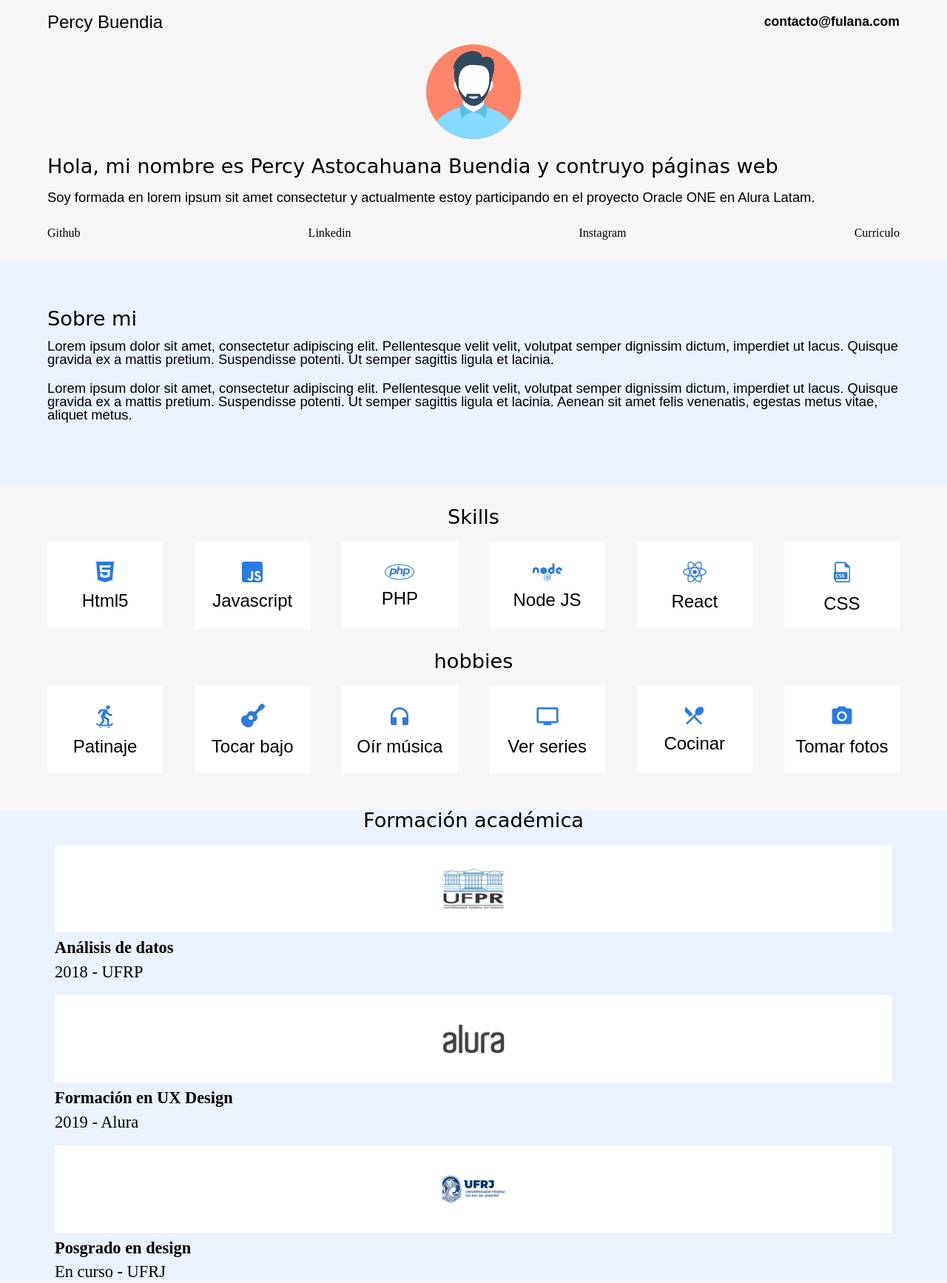
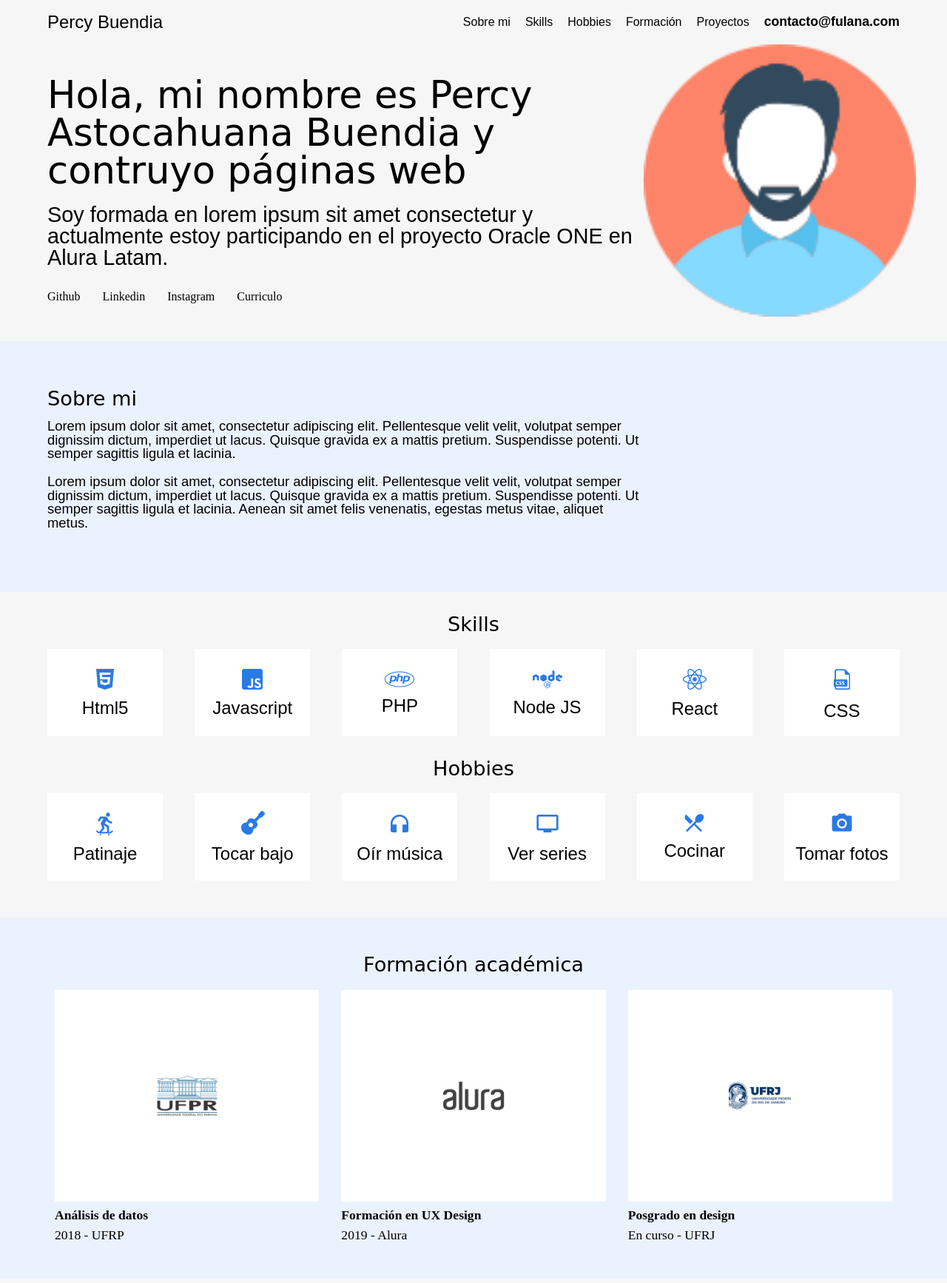
Before and after one commit to percybuendia/Portafolio, a plain HTML site: page index.html in a window 1280 px wide. Shown: the top 1734 px of the page at 74% size. Drawn offline with Linux system fonts and the light colour scheme; a web font is replaced by a local one.

Commit message:
Se modifico algunas clases del hmtl y algunas estilos del css  de igual manera de creo un archivo de nuevo que hara el estilo responsivo

```diff
--- /dev/null
+++ b/css/responsive.css
@@ -0,0 +1,133 @@
+/*----------tablet  768px---------- */
+
+@media screen and (min-width:768px){
+
+    /*----------seccion hero---------- */
+
+    .hero{
+        flex-direction: row-reverse;
+        align-items: center;
+    }
+
+    .hero__contenedor--perfil{
+        width: 30%;
+    }
+
+    .hero__descripcion{
+        width: 70%;
+    }
+
+
+    /*----------seccion skills y hobbies---------- */
+
+    .skills__box , .hobbies__box {
+        width: 30.3% ;
+    }
+
+
+
+    /*----------section sobre formacion Academica---------- */
+
+    .formacion__academias {
+        flex-direction: row;
+        gap: 10px;
+    }
+
+    .formacion__academias--box{
+        width: 33.3%;
+    }
+
+
+
+    /*----------section sobre Experiencia ---------- */
+
+    .experiencia__descripcion{
+        text-align: left;
+    }
+
+}
+
+
+/*----------desktop  1024px---------- */
+
+
+@media screen and (min-width: 1024px){
+    /*----------barra de navegacion---------- */
+
+    .head__navegacion{
+        display: flex;
+        gap: 20px;
+        align-items: center;
+    }
+
+    .head__navegacion ul{
+        display: flex;
+        gap: 20px;
+        font-family: var(--font-family-parrafos);
+    }
+
+    /*----------seccion hero---------- */
+
+    .hero__contenedor--perfil img{
+        width: 368px;
+        height: 368px;
+    }
+
+    .hero__descripcion--titulo{
+        font-size: 3.2rem;
+    }
+
+    .hero__descripcion--parrafo{
+        font-size: 1.8rem;
+    }
+
+    .hero__descripcion--redes{
+        justify-content: start;
+        gap: 30px;
+    }
+
+
+    /*----------section sobre mi---------- */
+
+    .sobre__mi--descripcion p{
+        width: 70%;
+    }
+
+
+    /*----------seccion skills y hobbies---------- */
+
+    .skills__box , .hobbies__box {
+        width: 13.3% ;
+    }
+
+    /*----------section sobre formacion Academica---------- */
+
+    .formacion__img{
+        height: 286px;
+    }
+
+    /*----------section sobre Experiencia ---------- */
+
+    .experiencia__box{
+        flex-direction: row;
+        align-items: center;
+        gap: 10px;
+    }
+
+    .challenge__two{
+        flex-direction: row-reverse;
+    }
+
+
+    /*----------section sobre cotacto ---------- */
+
+    .form__contacto--content{
+        display: flex;
+        justify-content: center;
+        gap: 10px;
+    }
+
+    .form__contacto__img img{
+        display: inline;
+    }
+}
--- a/css/style.css
+++ b/css/style.css
@@ -141,9 +141,11 @@ main, header,footer{
 
 /*----------section sobre formacion Academica---------- */
 
-.Formacion{
+.formacion{
     margin-top: 50px;
     background-color: var(--background--sobre-mi);
+    padding: 50px 0;
+
 }
 
 .formacion__titulo{
@@ -156,13 +158,12 @@ main, header,footer{
 .formacion__academias{
     display: flex;
     flex-direction: column;
-    gap: 20px;
+    gap: 15px;
 }
 
 .formacion__academias--box ul{
     padding: 0 10px;
 }
-
 
 .formacion__img{
     display: flex;
@@ -172,6 +173,7 @@ main, header,footer{
     background-color: #fff;
     width: 100%;
 }
+
 .formacion__img img{
     width: 84px;
     height: 58px;
@@ -183,7 +185,7 @@ main, header,footer{
 }
 
 .formacion__lugar ,.formacion__fecha{
-    font-size: 1.4rem;
+    font-size: 1.1rem;
 }
 
 /*----------section sobre Experiencia ---------- */
--- a/index.html
+++ b/index.html
@@ -8,6 +8,7 @@
 <link rel="preconnect" href="https://fonts.gstatic.com" crossorigin>
 <link href="https://fonts.googleapis.com/css2?family=Caprasimo&family=Ysabeau+Infant:ital@1&display=swap" rel="stylesheet">
     <link rel="stylesheet" href="css/style.css">
+    <link rel="stylesheet" href="css/responsive.css">
     <link rel="stylesheet" href="css/reset.css">
 </head>
 <body>
@@ -49,7 +50,7 @@
         </section>
 
         <section class="sobre__mi ">
-            <div class="container">
+            <div class="sobre__mi--descripcion container">
                 <h2 class="sobre__mi--titulo">Sobre mi</h2>
                 <p class="sobre__mi--parrafo">Lorem ipsum dolor sit amet, consectetur adipiscing elit. Pellentesque velit velit, volutpat semper dignissim dictum, imperdiet ut lacus. Quisque gravida ex a mattis pretium. Suspendisse potenti. Ut semper sagittis ligula et lacinia. </p>
                 <p class="sobre__mi--parrafo">Lorem ipsum dolor sit amet, consectetur adipiscing elit. Pellentesque velit velit, volutpat semper dignissim dictum, imperdiet ut lacus. Quisque gravida ex a mattis pretium. Suspendisse potenti. Ut semper sagittis ligula et lacinia. Aenean sit amet felis venenatis, egestas metus vitae, aliquet metus.</p>
@@ -99,7 +100,7 @@
         </section>
 
         <section class="hobbies ">
-            <h2 class="hobbies__titulo">hobbies</h2>
+            <h2 class="hobbies__titulo">Hobbies</h2>
             <div class="skilss__line container">
                 <div class="hobbies__box">
                     <ul>
@@ -140,7 +141,7 @@
             </div>
         </section>
 
-        <section class="Formacion">
+        <section class="formacion">
             <h2 class="formacion__titulo">Formación académica</h2>
             <div class="formacion__academias container">
                 <div class="formacion__academias--box">
@@ -183,7 +184,7 @@
                     </div>
                 </div>
 
-                <div class="experiencia__box">
+                <div class="experiencia__box challenge__two">
                     <img class="experiencia__img" src="img/secretcode_print.png" alt="">
                     <div class="experiencia__info">
                         <h2 class="experiencia__subtitulo">Encriptador de texto</h2>
@@ -212,7 +213,7 @@
         </section>
 
         <section class="form__contacto ">
-            <div class="container">
+            <div class="form__contacto--content container">
                 <div class="form__contacto__img">
                     <img src="img/contact_image.png" alt="">
                 </div>
```
